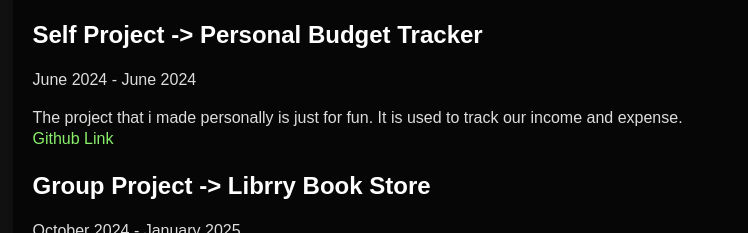
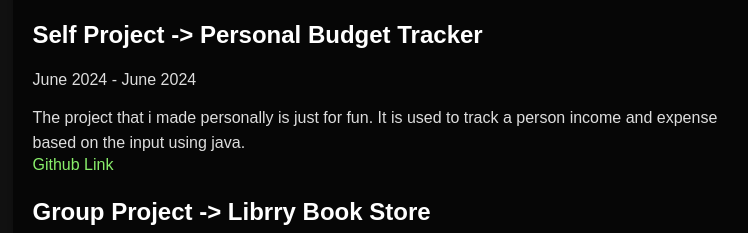
Before and after one commit to Nikolas-Goldy/nikolas-portofolio, a plain HTML site: page index.html in a window 1280 px wide. Shown: the part 1573-1806 px from the top of the page, without its empty margins (255-1003 px from the left). Drawn offline with Linux system fonts and the light colour scheme.

Commit message:
Add files via upload

```diff
--- a/index.html
+++ b/index.html
@@ -88,7 +88,7 @@
         <div class="experience">
             <h3>Self Project -> Personal Budget Tracker </h3>
             <p class="monthmaking">June 2024 - June 2024</p>
-            <p>The project that i made personally is just for fun. It is used to track our income and expense.</p>
+            <p>The project that i made personally is just for fun. It is used to track a person income and expense based on the input using java.</p>
             <div class="budget-link">
                 <a href="https://github.com/Nikolas-Goldy/Personal-Budget-Tracker.git" target="_blank">Github Link</a>
             </div>
```
Also changed, not shown: 1 other file.
